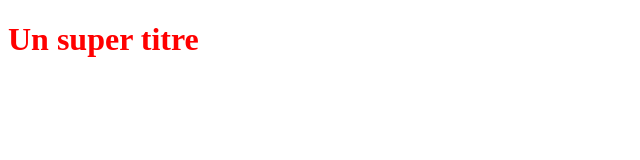
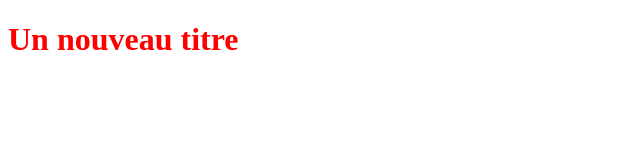
Before and after one commit to HansBAKAM/OpenclassroomProjet, a plain HTML site: page index.html in a window 1280 px wide. Shown: the whole page, without its empty margins (0-640 px from the left). Drawn offline with Linux system fonts and the light colour scheme.

Commit message:
Modification du titr H1

```diff
--- a/index.html
+++ b/index.html
@@ -5,6 +5,6 @@
    <link rel="stylesheet" type="text/css" href="styles.css">
 </head>
 <body>
-   <h1>Un super titre</h1>
+   <h1>Un nouveau titre</h1>
 </body>
 </html>
```
